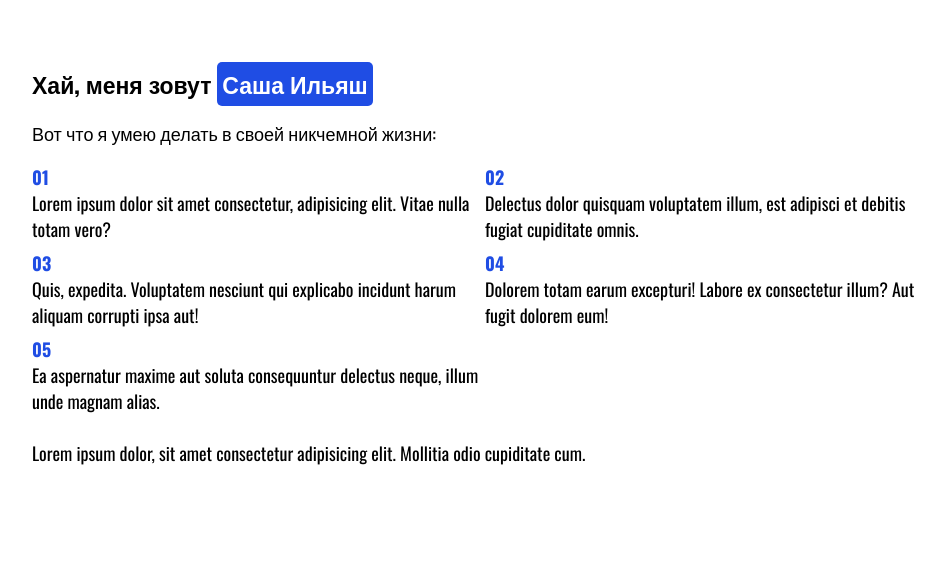
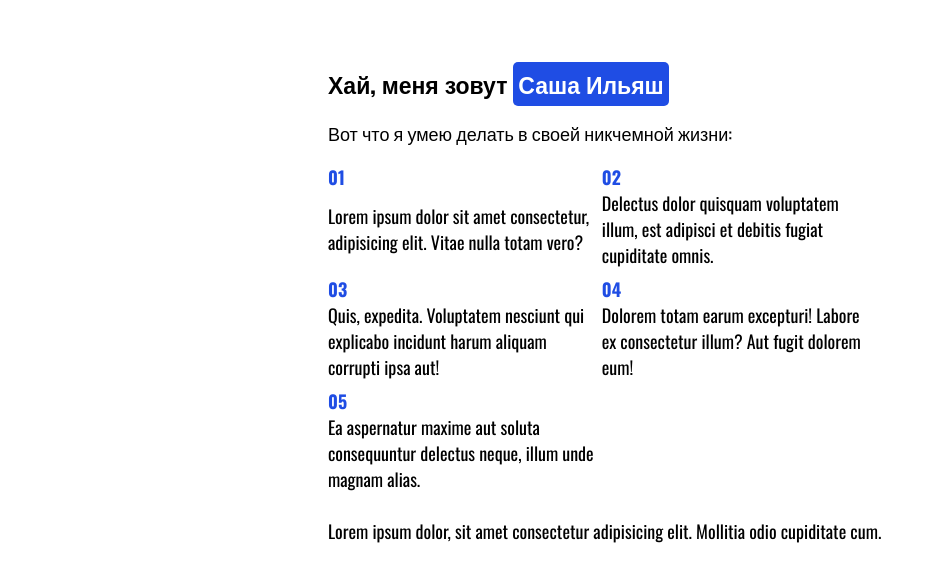
Before and after one commit to Rif0-coder/cv_from_alex, a plain HTML site: page index.html in a window 1280 px wide. Shown: the whole page, without its empty margins (88-1033 px from the left). Drawn offline with nearby package versions, Linux system fonts and the light colour scheme.

Commit message:
fix: flex container

```diff
--- a/style.css
+++ b/style.css
@@ -11,15 +11,16 @@ body {
 
 
 .container {
-    width: 1200px;
     padding: 0 15px;
-    margin: auto;
+    width:70%;
+    margin: 0 auto;
 }
 
 .row {
     display: flex;
     flex-direction: row;
     justify-content: center;
+    flex-wrap: wrap;
 }
 
 
@@ -71,3 +72,12 @@ ol li::before {
     margin-right: 15px;
     color: #1f4de4;
 }
+
+
+.col-2 {
+    flex: 1;
+}
+
+.col-10 {
+    flex: 3;
+}
```
